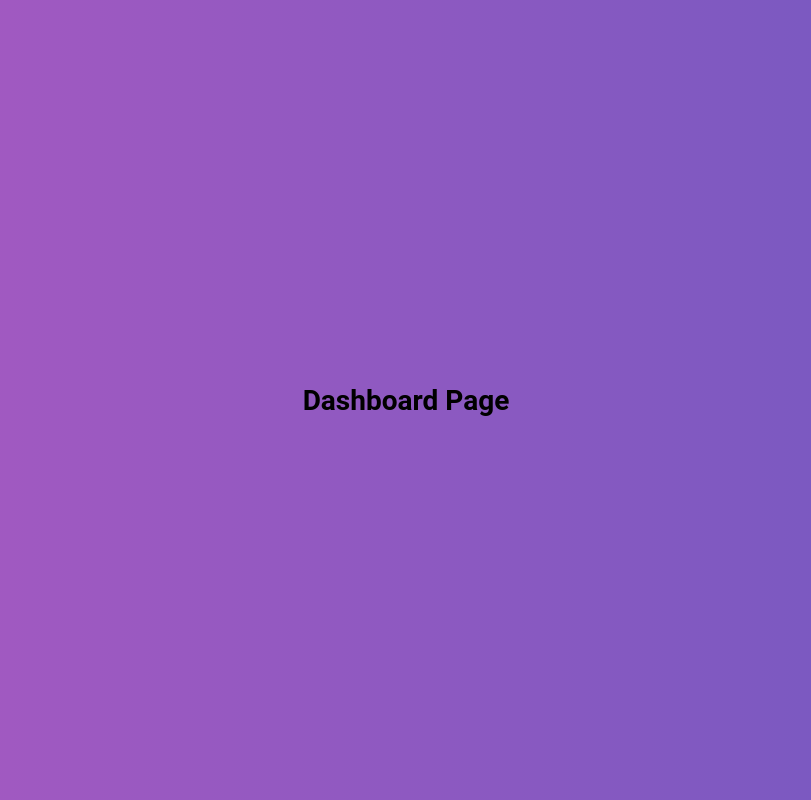
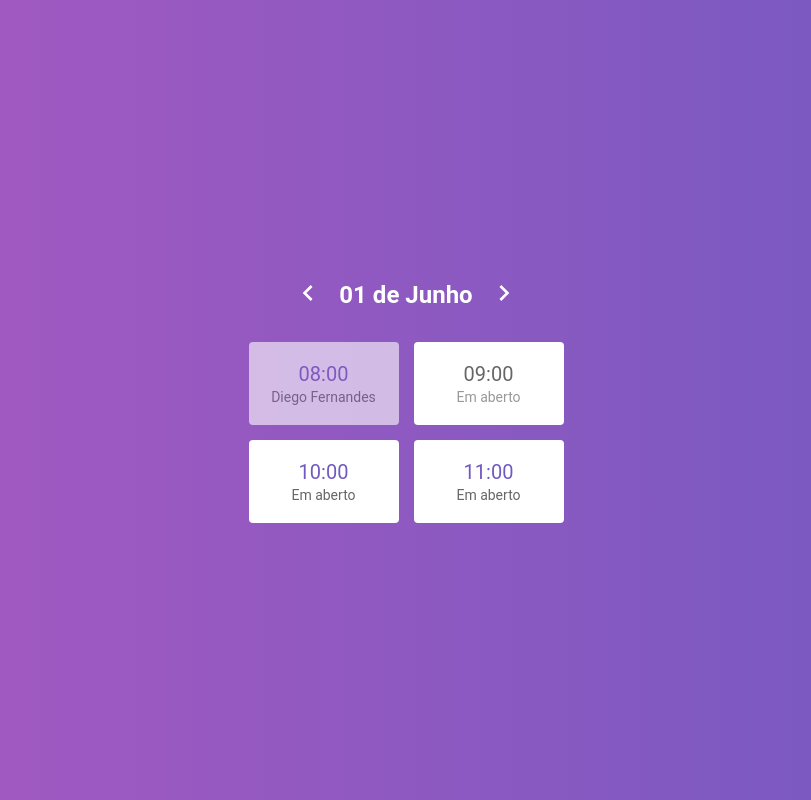
Before and after one commit to ryanalencar/GoBarber, a Next.js app in the folder packages/frontend/: page /dashboard in a window 1280 px wide. Shown: the whole page, without its empty margins (234-1045 px from the left). Built offline with nearby package versions, Linux system fonts and the light colour scheme.

Commit message:
feat: dashboard styled

```diff
--- a/packages/frontend/src/pages/dashboard.tsx
+++ b/packages/frontend/src/pages/dashboard.tsx
@@ -1,10 +1,101 @@
 import React from 'react'
+import styled, { DefaultTheme } from 'styled-components'
+import { MdChevronLeft, MdChevronRight } from 'react-icons/md'
 import PageLayout from '~/components/layouts'
+
+interface IStyledProps {
+  theme?: DefaultTheme
+  available?: boolean
+  past?: boolean
+}
+
+const Container = styled.div`
+  max-width: 600px;
+  margin: 50px auto;
+
+  display: flex;
+  flex-direction: column;
+
+  header {
+    display: flex;
+    align-self: center;
+    align-items: center;
+
+    button {
+      border: 0;
+      background: none;
+    }
+
+    strong {
+      color: #fff;
+      font-size: 24px;
+      margin: 0 15px;
+    }
+  }
+
+  ul {
+    display: grid;
+    grid-template-columns: repeat(2, 1fr);
+    grid-gap: 15px;
+    margin-top: 30px;
+  }
+`
+
+const Time = styled.li`
+  padding: 20px;
+  border-radius: 4px;
+  background: #fff;
+
+  opacity: ${({ past }) => (past ? 0.6 : 1)};
+
+  strong {
+    display: block;
+    color: ${({ theme, available }: IStyledProps) =>
+      available ? '#666' : theme.colors.rocketPurple};
+    font-size: 20px;
+    font-weight: normal;
+  }
+
+  span {
+    display: block;
+    margin-top: 3px;
+    color: ${({ available }) => (available ? '#999' : '#666')};
+  }
+`
 
 const Dashboard: React.FC = () => {
   return (
     <PageLayout>
-      <h1>Dashboard Page</h1>
+      <Container>
+        <header>
+          <button type="button">
+            <MdChevronLeft color="#fff" size={32} />
+          </button>
+          <strong>01 de Junho</strong>
+          <button type="button">
+            <MdChevronRight color="#fff" size={32} />
+          </button>
+        </header>
+
+        <ul>
+          <Time past>
+            <strong>08:00</strong>
+            <span>Diego Fernandes</span>
+          </Time>
+          <Time available>
+            <strong>09:00</strong>
+            <span>Em aberto</span>
+          </Time>
+          <Time>
+            <strong>10:00</strong>
+            <span>Em aberto</span>
+          </Time>
+          <Time>
+            <strong>11:00</strong>
+            <span>Em aberto</span>
+          </Time>
+        </ul>
+      </Container>
     </PageLayout>
   )
 }
```
